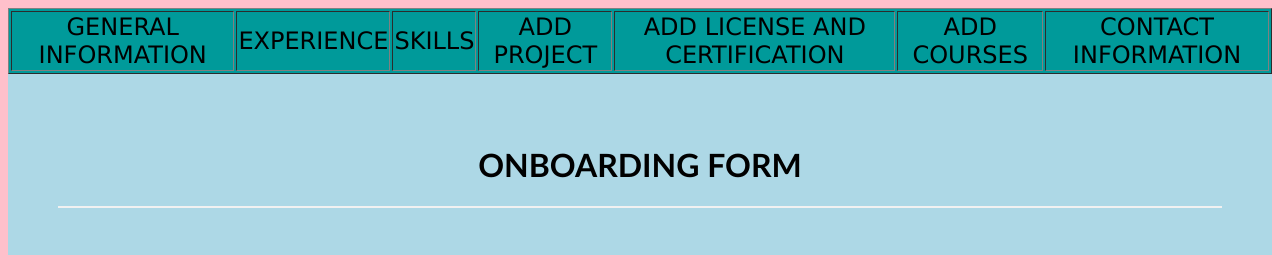
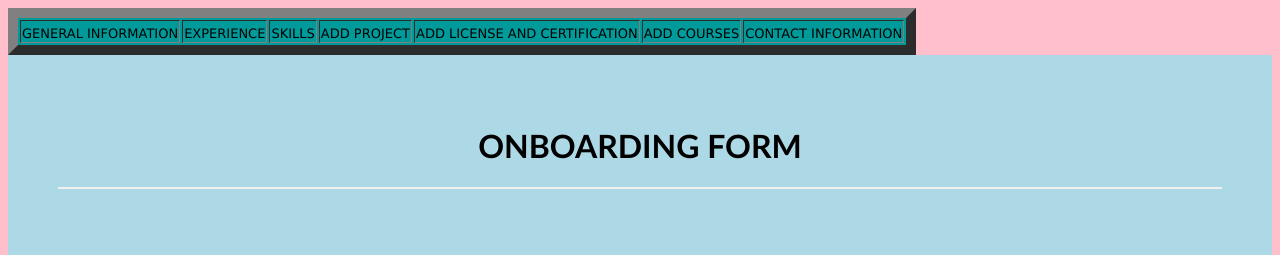
Before and after one commit to Saumyaptl/onboardingform, a website: page public/index.html in a window 1280 px wide. Shown: the top 255 px of the page. Drawn offline with Linux system fonts and the light colour scheme.

Commit message:
Update index.html

```diff
--- a/public/index.html
+++ b/public/index.html
@@ -104,11 +104,11 @@
 
 <body>
   <nav style ="text-align: center;" class="topnav" id="myTopnav" >
-    <table id="information " border="1"  bgcolor=" #009a9a">
+    <table id="information " border="10"  bgcolor=" #009a9a">
       <tr>
         <td>
           <a href="#generalinformation" style="text-decoration:none">
-            <font face="Verdana" size="5" color=black>
+            <font face="Verdana" size="2" color=black>
               GENERAL INFORMATION
 
             </font>
@@ -116,7 +116,7 @@
         </td>
         <td>
           <a href="#Experince" style="text-decoration:none">
-            <font face="Verdana" size="5" color=black>
+            <font face="Verdana" size="2" color=black>
               EXPERIENCE
 
             </font>
@@ -124,7 +124,7 @@
         </td>
         <td>
           <a href="#Skills" style="text-decoration:none">
-            <font face="Verdana" size="5" color=black>
+            <font face="Verdana" size="2" color=black>
               SKILLS
 
             </font>
@@ -132,7 +132,7 @@
         </td>
         <td>
           <a href="#AddProject" style="text-decoration:none">
-            <font face="Verdana" size="5" color=black>
+            <font face="Verdana" size="2" color=black>
               ADD PROJECT
 
             </font>
@@ -140,7 +140,7 @@
         </td>
         <td>
           <a href="#Addlicense" style="text-decoration:none">
-            <font face="Verdana" size="5" color=black>
+            <font face="Verdana" size="2" color=black>
               ADD LICENSE AND CERTIFICATION
 
             </font>
@@ -148,7 +148,7 @@
         </td>
         <td>
           <a href="#Addcourse" style="text-decoration:none">
-            <font face="Verdana" size="5" color=black>
+            <font face="Verdana" size="2" color=black>
               ADD COURSES
 
             </font>
@@ -156,7 +156,7 @@
         </td>
         <td>
           <a href="#contactinfo" style="text-decoration:none">
-            <font face="Verdana" size="5" color=black>
+            <font face="Verdana" size="2" color=black>
               CONTACT INFORMATION
 
             </font>
```
